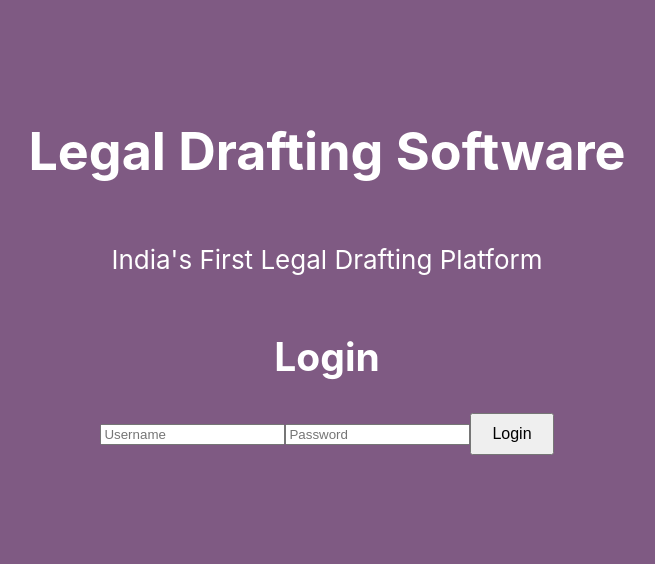
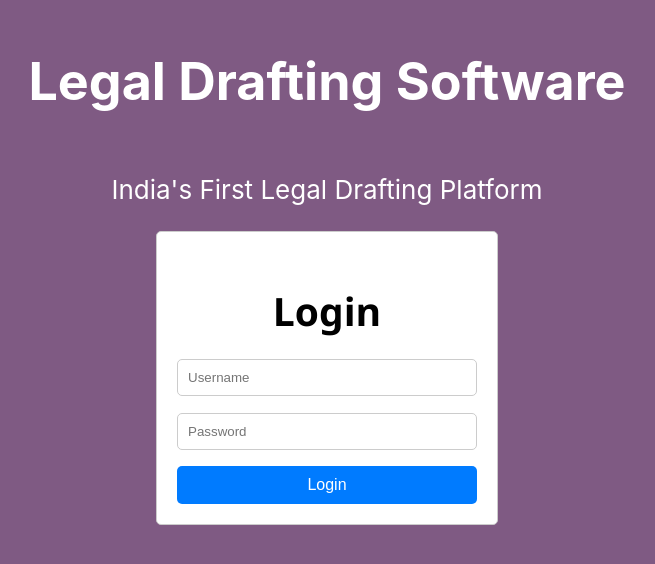
Before and after one commit to NerdTechkyGuy/my-doc-converter, a React (Create React App) app: page / in a window 1280 px wide. Shown: the part 130-694 px from the top of the page, without its empty margins (313-968 px from the left). Built offline with nearby package versions, Linux system fonts and the light colour scheme.

Commit message:
Login Page UI commit

```diff
--- a/src/Login.js
+++ b/src/Login.js
@@ -1,5 +1,6 @@
 // Login.js
 import React, { useState } from 'react';
+import '../src/login.css'
 
 function Login({ onLogin }) {
   const [username, setUsername] = useState('');
@@ -16,7 +17,7 @@ function Login({ onLogin }) {
 
   return (
     <div className="login-container">
-      <h2>Login</h2>
+      <h2 className='login-h1-tag-css'>Login</h2>
       <input type="text" placeholder="Username" value={username} onChange={(e) => setUsername(e.target.value)} />
       <input type="password" placeholder="Password" value={password} onChange={(e) => setPassword(e.target.value)} />
       <button onClick={handleLogin}>Login</button>
--- /dev/null
+++ b/src/login.css
@@ -0,0 +1,50 @@
+/* Login.css */
+
+/* Container */
+.login-container {
+    width: 300px;
+    margin: 0 auto;
+    padding: 20px;
+    border: 1px solid #ccc;
+    border-radius: 5px;
+    background-color: #fff;
+  }
+
+  /* Title */
+  .login-container h2 {
+    text-align: center;
+    margin-bottom: 20px;
+  }
+
+  /* Input fields */
+  .login-container input[type="text"],
+  .login-container input[type="password"] {
+    width: 100%;
+    padding: 10px;
+    margin-bottom: 15px;
+    border: 1px solid #ccc;
+    border-radius: 5px;
+    box-sizing: border-box;
+  }
+
+  /* Button */
+  .login-container button {
+    width: 100%;
+    padding: 10px;
+    background-color: #007bff;
+    color: #fff;
+    border: none;
+    border-radius: 5px;
+    cursor: pointer;
+    transition: background-color 0.3s ease;
+  }
+
+  /* Button hover effect */
+  .login-container button:hover {
+    background-color: #0056b3;
+  }
+
+  .login-h1-tag-css{
+    color: black;
+    font-family: 'Segoe UI', Tahoma, Geneva, Verdana, sans-serif;
+  }
```
